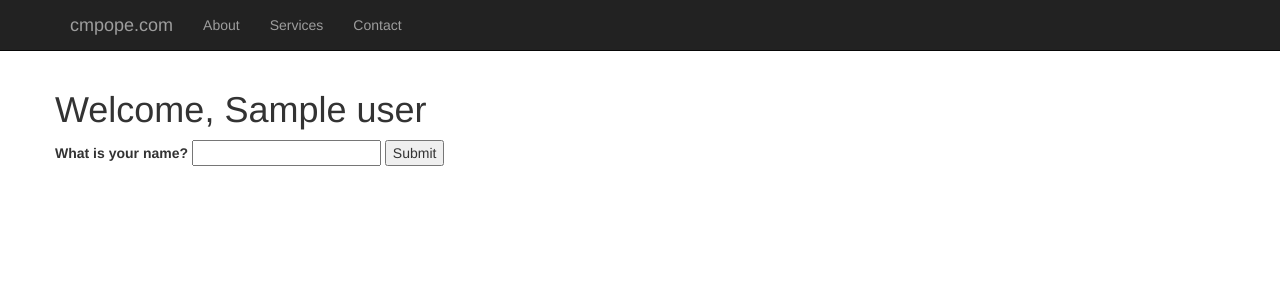
After one commit to cmpope/cmpope, a Flask app: a page that uses templates/base.html in a window 1280 px wide. The commit adds this page. Shown: the top 300 px of the page. Run offline with Flask 2, Linux system fonts and the light colour scheme; tables that the repository leaves empty hold one stand-in row (values such as "Sample post"); some libraries are stand-ins or nearby versions.

Commit message:
get WTF forms working and start db work

```diff
--- a/run.py
+++ b/run.py
@@ -1,13 +1,73 @@
 import os
-from flask import Flask, render_template, request, redirect, url_for
+from flask import Flask, render_template, session, request, redirect, url_for, flash
+from flask.ext.sqlalchemy import SQLAlchemy
+from flask.ext.bootstrap import Bootstrap
+from flask_wtf import Form
+from wtforms import StringField, SubmitField, validators
+from wtforms.validators import DataRequired
+
+basedir = os.path.abspath(os.path.dirname(__file__))
 
 app = Flask(__name__)
 
-app.config['SECRET_KEY'] = os.environ.get('SECRET_KEY', 'this_should_be_configured')
+app.config['SECRET_KEY'] = 'this_will_be_changed'
+app.config['SQLALCHEMY_DATABASE_URI'] = 'sqlite:///' + os.path.join(basedir, 'data.sqlite')
+app.config['SQLALCHEMY_COMMIT_ON_TEARDOWN'] = True
 
-@app.route('/')
+# app.config['SECRET_KEY'] = os.environ.get('SECRET_KEY', 'this_should_be_configured')
+app.config.from_pyfile('config.py')
+# app.config.(os.environ['APP_SETTINGS'])
+db = SQLAlchemy(app)
+bootstrap=Bootstrap(app)
+# from models import Result
+
+class NameForm(Form):
+  name = StringField('What is your name?', validators = [DataRequired()])
+  submit = SubmitField('Submit')
+
+
+class User(db.Model):
+    __tablename__ = 'users'
+    id = db.Column(db.Integer, primary_key=True)
+    name = db.Column(db.String(80))
+    email = db.Column(db.String(120), unique=True)
+
+    def __init__(self, name, email):
+        self.name = name
+        self.email = email
+
+    def __repr__(self):
+        return '<Name %r>' % self.name
+
+@app.route('/', methods=('GET', 'POST'))
 def index():
-  return render_template('index.html')
+  form = NameForm()
+  if form.validate_on_submit():
+    old_name = session.get('name')
+    if old_name is not None and old_name != form.name.data:
+      flash('Looks like you have changed your name!')
+    session['name'] = form.name.data
+    form.name.data = ''
+    return redirect(url_for('index'))
+  return render_template('index.html', form=form, name=session.get('name'))
+
+@app.route('/about')
+def about():
+  return  render_template('about.html')
+
+@app.route('/user/<name>', methods=['GET', 'POST'])
+def user(name):
+  # name = None
+  form = NameForm()
+  if form.validate_on_submit():
+      name = form.name.data
+      form.name.data = ''
+  return render_template('user.html', form=form, name=name)
+
+
+@app.route('/json')
+def json():
+    return """{'foo':{'bar': 'hello'}}"""
 
 
 @app.route('/<file_name>.txt')
--- a/templates/base.html
+++ b/templates/base.html
@@ -47,13 +47,13 @@
                     <span class="icon-bar"></span>
                     <span class="icon-bar"></span>
                 </button>
-                <a class="navbar-brand" href="#">cmpope.com</a>
+                <a class="navbar-brand" href={{ url_for('index') }}>cmpope.com</a>
             </div>
             <!-- Collect the nav links, forms, and other content for toggling -->
             <div class="collapse navbar-collapse" id="bs-example-navbar-collapse-1">
                 <ul class="nav navbar-nav">
                     <li>
-                        <a href="#">About</a>
+                        <a href={{ url_for('about') }}>About</a>
                     </li>
                     <li>
                         <a href="#">Services</a>
@@ -69,6 +69,7 @@
     </nav>
 
     <!-- Page Content -->
+    {% block content %}
     <div class="container">
 
         <div class="row">
@@ -86,6 +87,7 @@
         <!-- /.row -->
 
     </div>
+    {% endblock %}
     <!-- /.container -->
 
     <!-- jQuery Version 1.11.1 -->
--- /dev/null
+++ b/templates/user.html
@@ -0,0 +1,14 @@
+{% extends "base.html" %}
+
+  {% block page_title %}Chris Pope's Website - cmpope.com{% endblock %}
+
+  {% block page_content %}
+
+    <h1>Welcome, {% if name %} {{name|capitalize}} {% else %}Stranger{% endif %}</h1>
+
+    <form method="POST">
+      {{ form.name.label }} {{ form.name() }}
+      {{ form.submit() }}
+    </form>
+
+  {% endblock page_content %}
```
Also changed, not shown: config.py (added, +29 -0 lines), manage.py (added, +14 -0 lines), models.py (added, +20 -0 lines), requirements.txt (+6 -17 lines), templates/about.html (added, +7 -0 lines), templates/index.html (+25 -0 lines), templates/submit.html (added, +13 -0 lines).
